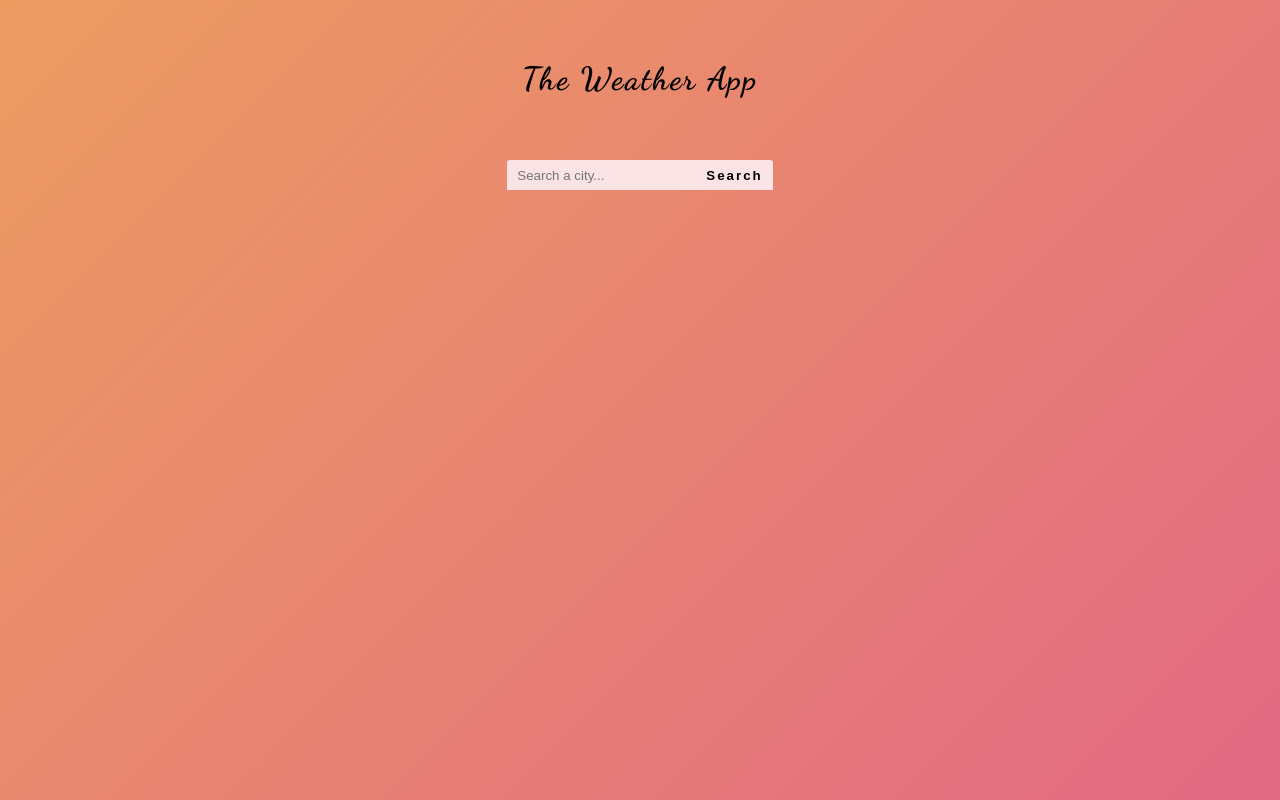
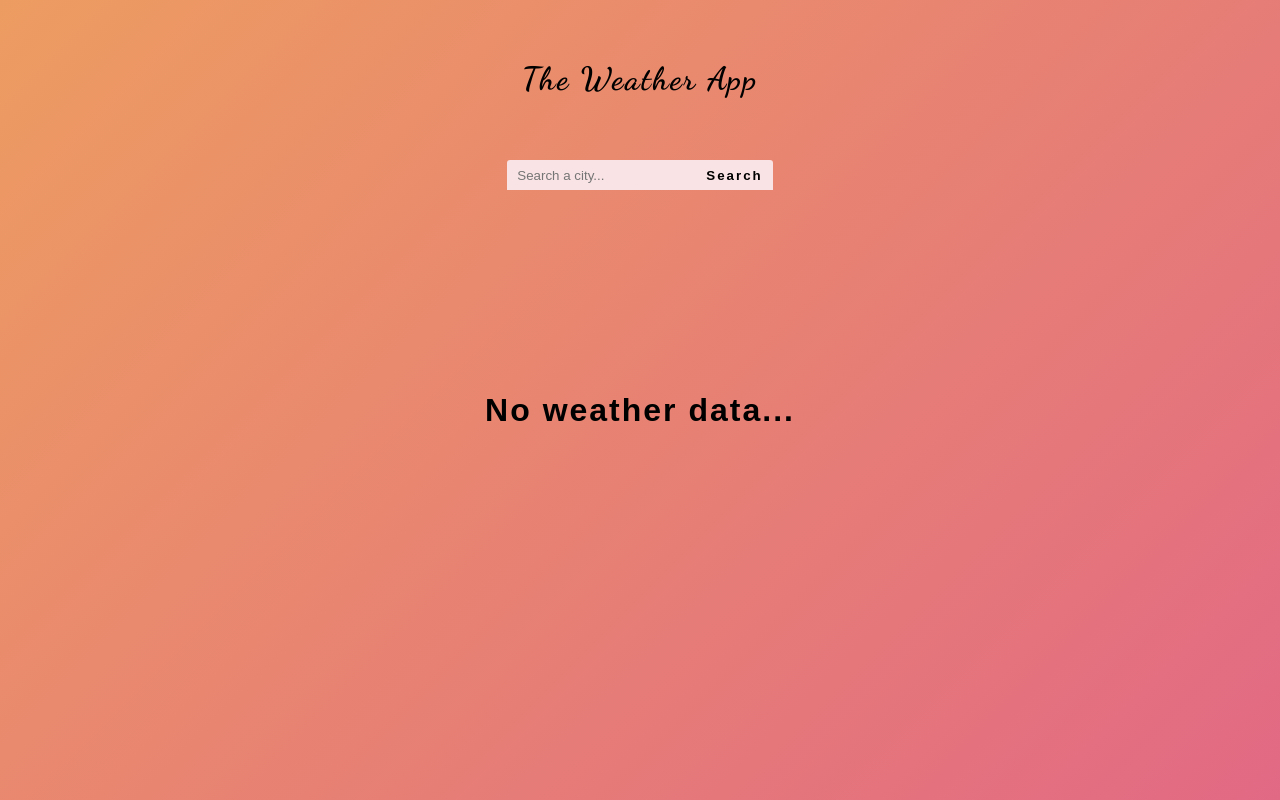
Before and after one commit to gswliang/The-weather-app, a React (Create React App) app: page / in a window 1280 px wide. Built offline with nearby package versions, Linux system fonts and the light colour scheme; no server answers.

Commit message:
show message when there is no weather data

```diff
--- a/src/App.js
+++ b/src/App.js
@@ -86,7 +86,10 @@ export default function App() {
 
   const Search = <SearchButton onClick={onSearchButtonClick}>Search</SearchButton>;
 
+  const NoWeather = <h1>No weather data...</h1>;
+
   const Loading = <Loader message="Loading .." />;
+
   const WeatherInfo = (
     <WeatherMain>
       <Title>The Weather App</Title>
@@ -98,7 +101,7 @@ export default function App() {
         }}
         suffix={Search}
       />
-      <WeatherCard weather={weatherData} />
+      {weatherData ? <WeatherCard weather={weatherData} /> : NoWeather}
     </WeatherMain>
   );
 
```
